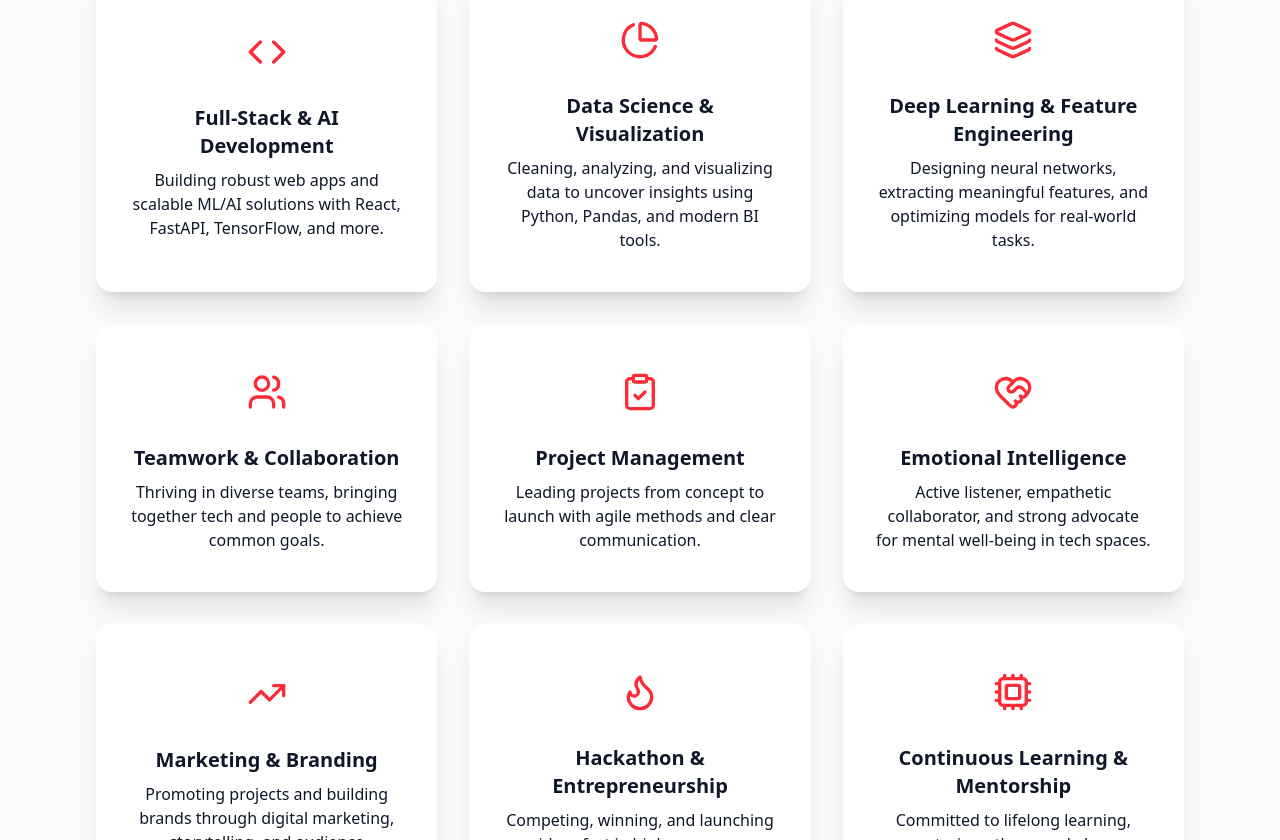
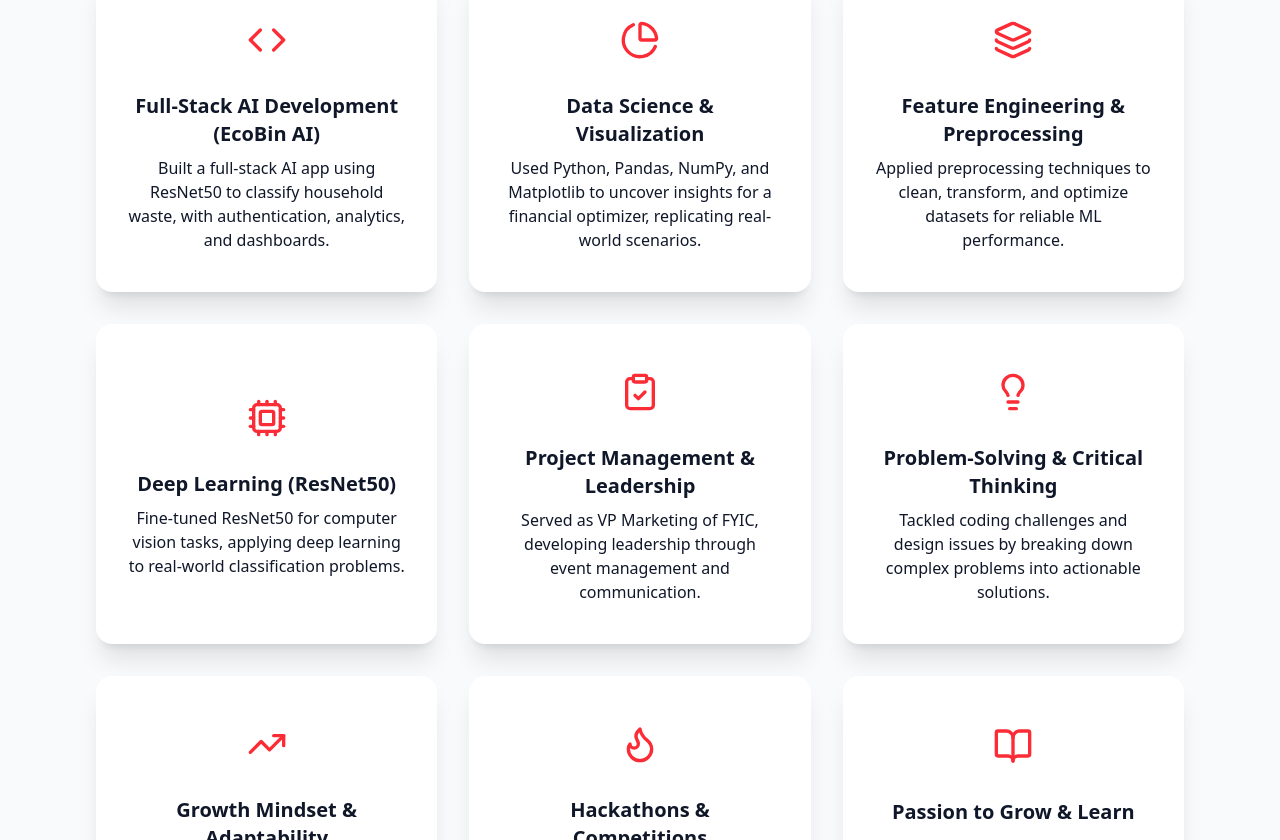
Before and after one commit to AliH7861/mortgageOptimizer, a React (Vite) app: page / in a window 1280 px wide. Shown: the part 1640-2480 px from the top of the page. Built offline with nearby package versions, Linux system fonts and the light colour scheme.

Commit message:
update some extra changes

```diff
--- a/src/components/SkillsSection.jsx
+++ b/src/components/SkillsSection.jsx
@@ -1,70 +1,62 @@
 import React, { useState } from "react";
 
 const categories = [
-  "all",
-  "frontend",
-  "backend",
-  "programming languages",
-  "python & ml libraries",
-  "tools & deployment",
+  "All",
+  "Frontend",
+  "Backend",
+  "Programming Languages",
+  "Data Science & ML",
+  "Tools & Deployment",
 ];
 
 const skills = [
+
   // Frontend
-  { name: "HTML/CSS", level: 95, category: "frontend" },
-  { name: "JavaScript", level: 95, category: "frontend" },
-  { name: "React", level: 80, category: "frontend" },
-  { name: "Tailwind CSS", level: 80, category: "frontend" },
-  { name: "Bootstrap", level: 70, category: "frontend" },
-  { name: "Figma", level: 95, category: "frontend" },
+  { name: "HTML/CSS", category: "Frontend" },
+  { name: "JavaScript (ES6+)", category: "Frontend" },
+  { name: "React", category: "Frontend" },
+  { name: "Tailwind CSS / Bootstrap", category: "Frontend" },
+  { name: "Figma (UI/UX)", category: "Frontend" },
 
   // Backend
-  { name: "Node.js", level: 80, category: "backend" },
-  { name: "Express", level: 75, category: "backend" },
-  { name: "FastAPI", level: 80, category: "backend" },
-  { name: "REST API", level: 75, category: "backend" },
-  { name: "MySQL", level: 70, category: "backend" },
-  { name: "PostgreSQL", level: 65, category: "backend" },
-  { name: "PHP", level: 85, category: "backend" },
+  { name: "Node.js / Express", category: "Backend" },
+  { name: "FastAPI", category: "Backend" },
+  { name: "REST APIs", category: "Backend" },
+  { name: "MySQL / PostgreSQL", category: "Backend" },
+  { name: "PHP", category: "Backend" },
 
-  // Programming languages
-  { name: "Python", level: 90, category: "programming languages" },
-  { name: "Java", level: 70, category: "programming languages" },
-  { name: "C", level: 40, category: "programming languages" },
-  { name: "C++", level: 60, category: "programming languages" },
+  // Programming Languages
+  { name: "Python", category: "Programming Languages" },
+  { name: "Java", category: "Programming Languages" },
+  { name: "C/C++", category: "Programming Languages" },
 
-  // Python & ML libraries
-  { name: "NumPy", level: 95, category: "python & ml libraries" },
-  { name: "Pandas", level: 95, category: "python & ml libraries" },
-  { name: "Matplotlib", level: 95, category: "python & ml libraries" },
-  { name: "Seaborn", level: 95, category: "python & ml libraries" },
-  { name: "Scikit-learn", level: 40, category: "python & ml libraries" },
-  { name: "TensorFlow", level: 40, category: "python & ml libraries" },
-  { name: "Streamlit", level: 90, category: "python & ml libraries" },
-  { name: "Bokeh", level: 85, category: "python & ml libraries" },
-  { name: "Plotly", level: 85, category: "python & ml libraries" },
-  { name: "Folium", level: 85, category: "python & ml libraries" },
-  { name: "ANN", level: 20, category: "python & ml libraries" },
-  { name: "CNN", level: 20, category: "python & ml libraries" },
-  { name: "RNN", level: 20, category: "python & ml libraries" },
-  { name: "Feature Engineering", level: 75, category: "python & ml libraries" },
-  { name: "Dimensionality Reduction", level: 70, category: "python & ml libraries" },
-  { name: "Probability & Statistics", level: 80, category: "python & ml libraries" },
+  // Data Science & ML
+  { name: "NumPy", category: "Data Science & ML" },
+  { name: "Pandas", category: "Data Science & ML" },
+  { name: "Matplotlib / Seaborn", category: "Data Science & ML" },
+  { name: "Scikit-learn", category: "Data Science & ML" },
+  { name: "TensorFlow (Deep Learning)", category: "Data Science & ML" },
+  { name: "Streamlit", category: "Data Science & ML" },
+  { name: "Feature Engineering", category: "Data Science & ML" },
+  { name: "Dimensionality Reduction", category: "Data Science & ML" },
+  { name: "Probability & Statistics", category: "Data Science & ML" },
 
   // Tools & Deployment
-  { name: "Railway", level: 75, category: "tools & deployment" },
-  { name: "Vercel", level: 60, category: "tools & deployment" },
-  { name: "Docker", level: 60, category: "tools & deployment" },
-  { name: "Git/GitHub", level: 90, category: "tools & deployment" },
-  { name: "VS Code", level: 95, category: "tools & deployment" },
-  { name: "CI/CD", level: 45, category: "tools & deployment" },
+  { name: "Git/GitHub", category: "Tools & Deployment" },
+  { name: "Docker", category: "Tools & Deployment" },
+  { name: "Railway / Vercel", category: "Tools & Deployment" },
+  { name: "CI/CD Pipelines", category: "Tools & Deployment" },
+  { name: "VS Code", category: "Tools & Deployment" },
 ];
 
+
+
+
 export const SkillsSection = () => {
-  const [activeCategory, setActiveCategory] = useState("all");
+  const [activeCategory, setActiveCategory] = useState("All");
 
   const filteredSkills = skills
-    .filter(skill => activeCategory === "all" || skill.category === activeCategory)
+    .filter(skill => activeCategory === "All" || skill.category === activeCategory)
     .sort((a, b) => b.level - a.level);
 
   return (
@@ -74,7 +66,7 @@ export const SkillsSection = () => {
           My <span className="text-red"> Skills</span>
         </h2>
 
-        <div className="flex flex-wrap justify-center gap-4 mb-12">
+        <div className="flex flex-wrap justify-center items-center gap-4 mb-12">
           {categories.map((category, index) => (
             <button
               key={index}
@@ -90,20 +82,14 @@ export const SkillsSection = () => {
           ))}
         </div>
 
-        <div className="grid grid-cols-1 sm:grid-cols-2 lg:grid-cols-3 gap-6">
+        <div className="grid grid-cols-2 sm:grid-cols-4 lg:grid-cols-6 gap-6">
           {filteredSkills.map((skill, index) => (
             <div
               key={index}
-              className="bg-card p-6 rounded-lg shadow-xs card-hover"
+              className="bg-card p-4 rounded-lg shadow-sm card-hover flex flex-col items-center justify-center gap-2"
             >
-              <div className="text-left mb-4">
+              <div className="">
                 <h3 className="font-semibold text-lg">{skill.name}</h3>
-              </div>
-              <div className="w-full bg-secondary/50 h-2 rounded-full overflow-hidden">
-                <div
-                  className="bg-red h-2 rounded-full origin-left animate-[grow_1.5s_ease-out]"
-                  style={{ width: `${skill.level}%` }}
-                />
               </div>
             </div>
           ))}
--- a/src/components/TestimonialList.jsx
+++ b/src/components/TestimonialList.jsx
@@ -29,12 +29,12 @@ const testimonialList = [
 
 export const Testimonial = () => {
   const [index, setIndex] = useState(0);
-  const [direction, setDirection] = useState(1); // 1 for next, -1 for prev
+  const [direction, setDirection] = useState(1);
   const timeoutRef = useRef(null);
 
   const { img, name, position, content } = testimonialList[index];
 
-  // Auto-advance every 15 seconds
+
   useEffect(() => {
     timeoutRef.current = setTimeout(() => {
       setDirection(1);
@@ -44,19 +44,19 @@ export const Testimonial = () => {
     return () => clearTimeout(timeoutRef.current);
   }, [index]);
 
-  // Manual dot click
+
   const handleSelect = (selectedIndex) => {
     if (selectedIndex === index) return;
     setDirection(selectedIndex > index ? 1 : -1);
     setIndex(selectedIndex);
-    clearTimeout(timeoutRef.current); // Reset timer
+    clearTimeout(timeoutRef.current);
   };
 
   return (
     <section id="testimonials" className="py-8 md:py-16 relative z-10">
       <div className="container px-4 mx-auto max-w-3xl">
         <div className="relative flex flex-col items-center text-center">
-          {/* Decorative Quotes */}
+
           <FontAwesomeIcon
             icon={faQuoteLeft}
             className="absolute -top-8 left-2 text-[64px] text-red-500/20 pointer-events-none z-0 pb-4"
@@ -86,7 +86,7 @@ export const Testimonial = () => {
           </AnimatePresence>
         </div>
 
-        {/* Dots Navigation */}
+
         <div className="flex justify-center gap-2 mt-8">
           {testimonialList.map((item, i) => (
             <button
--- a/src/components/personalGrid.jsx
+++ b/src/components/personalGrid.jsx
@@ -3,58 +3,58 @@ import {
   Cpu,
   ChartPie,
   Layers,
-  Users,
   ClipboardCheck,
-  HeartHandshake,
+  Lightbulb,
   TrendingUp,
   Flame,
+  BookOpen,
 } from "lucide-react";
 
 const cards = [
   {
     icon: <Code className="h-10 w-10 text-red-500" />,
-    title: "Full-Stack & AI Development",
-    desc: "Building robust web apps and scalable ML/AI solutions with React, FastAPI, TensorFlow, and more.",
+    title: "Full-Stack AI Development (EcoBin AI)",
+    desc: "Built a full-stack AI app using ResNet50 to classify household waste, with authentication, analytics, and dashboards.",
   },
   {
     icon: <ChartPie className="h-10 w-10 text-red-500" />,
     title: "Data Science & Visualization",
-    desc: "Cleaning, analyzing, and visualizing data to uncover insights using Python, Pandas, and modern BI tools.",
+    desc: "Used Python, Pandas, NumPy, and Matplotlib to uncover insights for a financial optimizer, replicating real-world scenarios.",
   },
   {
     icon: <Layers className="h-10 w-10 text-red-500" />,
-    title: "Deep Learning & Feature Engineering",
-    desc: "Designing neural networks, extracting meaningful features, and optimizing models for real-world tasks.",
+    title: "Feature Engineering & Preprocessing",
+    desc: "Applied preprocessing techniques to clean, transform, and optimize datasets for reliable ML performance.",
   },
   {
-    icon: <Users className="h-10 w-10 text-red-500" />,
-    title: "Teamwork & Collaboration",
-    desc: "Thriving in diverse teams, bringing together tech and people to achieve common goals.",
+    icon: <Cpu className="h-10 w-10 text-red-500" />,
+    title: "Deep Learning (ResNet50)",
+    desc: "Fine-tuned ResNet50 for computer vision tasks, applying deep learning to real-world classification problems.",
   },
   {
     icon: <ClipboardCheck className="h-10 w-10 text-red-500" />,
-    title: "Project Management",
-    desc: "Leading projects from concept to launch with agile methods and clear communication.",
+    title: "Project Management & Leadership",
+    desc: "Served as VP Marketing of FYIC, developing leadership through event management and communication.",
   },
   {
-    icon: <HeartHandshake className="h-10 w-10 text-red-500" />,
-    title: "Emotional Intelligence",
-    desc: "Active listener, empathetic collaborator, and strong advocate for mental well-being in tech spaces.",
+    icon: <Lightbulb className="h-10 w-10 text-red-500" />,
+    title: "Problem-Solving & Critical Thinking",
+    desc: "Tackled coding challenges and design issues by breaking down complex problems into actionable solutions.",
   },
   {
     icon: <TrendingUp className="h-10 w-10 text-red-500" />,
-    title: "Marketing & Branding",
-    desc: "Promoting projects and building brands through digital marketing, storytelling, and audience engagement.",
+    title: "Growth Mindset & Adaptability",
+    desc: "Learned new tools quickly, adapted to project needs, and embraced feedback to improve continuously.",
   },
   {
     icon: <Flame className="h-10 w-10 text-red-500" />,
-    title: "Hackathon & Entrepreneurship",
-    desc: "Competing, winning, and launching ideas fast in high-pressure, innovative settings.",
+    title: "Hackathons & Competitions",
+    desc: "Competed in hackathons and competitions, rapidly prototyping ideas under time pressure.",
   },
   {
-    icon: <Cpu className="h-10 w-10 text-red-500" />,
-    title: "Continuous Learning & Mentorship",
-    desc: "Committed to lifelong learning, mentoring others, and always adapting to new challenges.",
+    icon: <BookOpen className="h-10 w-10 text-red-500" />,
+    title: "Passion to Grow & Learn",
+    desc: "Enthusiastic about AI, software, and people combining technical expertise with curiosity and creativity.",
   },
 ];
 
```
